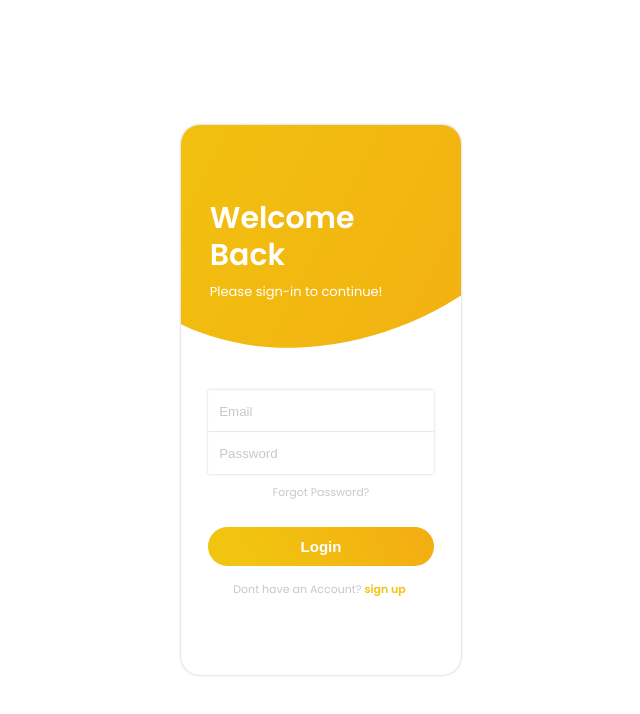
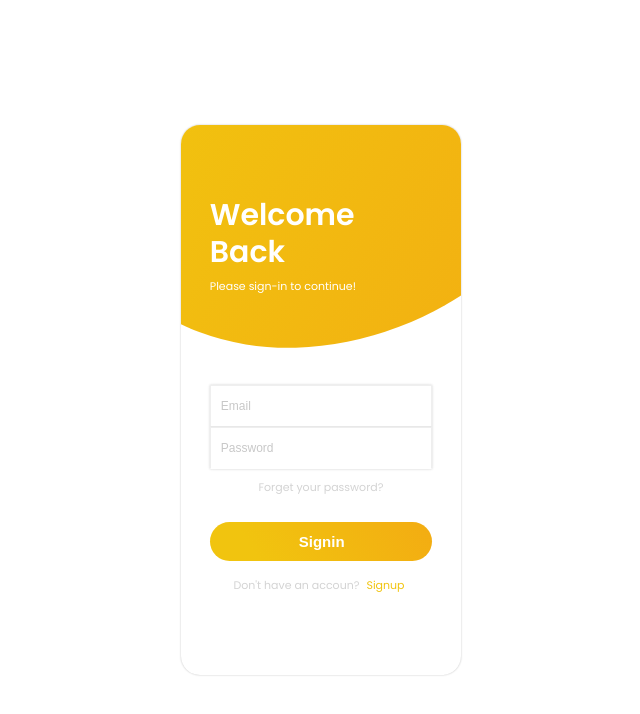
Before and after one commit to ipenywis/modern-react-login, a React (Create React App) app: page / in a window 1280 px wide. Shown: the top 714 px of the page, without its empty margins (319-959 px from the left). Built offline with nearby package versions, Linux system fonts and the light colour scheme.

Commit message:
Add full login and register forms with animation

```diff
--- a/src/App.js
+++ b/src/App.js
@@ -1,4 +1,3 @@
-import logo from "./logo.svg";
 import "./App.css";
 import styled from "styled-components";
 import { AccountBox } from "./components/accountBox";
--- a/src/components/accountBox/common.jsx
+++ b/src/components/accountBox/common.jsx
@@ -16,49 +16,47 @@ export const FormContainer = styled.form`
 `;
 
 export const MutedLink = styled.a`
-  color: rgba(200, 200, 200, 1);
   font-size: 11px;
+  color: rgba(200, 200, 200, 0.8);
   font-weight: 500;
-  margin: 10px 0;
   text-decoration: none;
 `;
 
 export const BoldLink = styled.a`
-  color: rgba(241, 196, 15, 1);
-  font-weight: 600;
   font-size: 11px;
+  color: rgb(241, 196, 15);
+  font-weight: 500;
   text-decoration: none;
-  margin: 0 3px;
+  margin: 0 4px;
 `;
 
 export const Input = styled.input`
   width: 100%;
   height: 42px;
   outline: none;
-  border: 1px solid rgba(200, 200, 200, 0.03);
-  padding: 0 10px;
-  transition: all, 200ms ease-in-out;
-  box-sizing: border-box;
+  border: 1px solid rgba(200, 200, 200, 0.3);
+  padding: 0px 10px;
   border-bottom: 1.4px solid transparent;
+  transition: all 200ms ease-in-out;
+  font-size: 12px;
 
   &::placeholder {
     color: rgba(200, 200, 200, 1);
   }
 
   &:not(:last-of-type) {
-    border-bottom: 1.4px solid rgba(200, 200, 200, 0.4);
+    border-bottom: 1.5px solid rgba(200, 200, 200, 0.4);
   }
 
   &:focus {
     outline: none;
-    //box-shadow: 0px 0px 2px rgba(200, 200, 200, 1);
-    border-bottom: 2px solid rgba(241, 196, 15, 1);
+    border-bottom: 2px solid rgb(241, 196, 15);
   }
 `;
 
 export const SubmitButton = styled.button`
+  width: 100%;
   padding: 11px 40%;
-  width: 100%;
   color: #fff;
   font-size: 15px;
   font-weight: 600;
@@ -66,18 +64,13 @@ export const SubmitButton = styled.button`
   border-radius: 100px 100px 100px 100px;
   cursor: pointer;
   transition: all, 240ms ease-in-out;
-
-  background: rgba(241, 196, 15, 1);
+  background: rgb(241, 196, 15);
   background: linear-gradient(
     58deg,
     rgba(241, 196, 15, 1) 20%,
     rgba(243, 172, 18, 1) 100%
   );
 
-  &:focus {
-    outline: none;
-  }
-
   &:hover {
     filter: brightness(1.03);
   }
--- a/src/components/accountBox/index.jsx
+++ b/src/components/accountBox/index.jsx
@@ -1,10 +1,9 @@
-import React, { createContext, useState } from "react";
+import React, { useState } from "react";
 import styled from "styled-components";
+import { LoginForm } from "./loginForm";
 import { motion } from "framer-motion";
-import { LoginForm } from "./loginForm";
-import { AccountContext } from "./context";
+import { AccountContext } from "./accountContext";
 import { SignupForm } from "./signupForm";
-import { MutedLink } from "./common";
 
 const BoxContainer = styled.div`
   width: 280px;
@@ -13,14 +12,14 @@ const BoxContainer = styled.div`
   flex-direction: column;
   border-radius: 19px;
   background-color: #fff;
-  box-shadow: 0px 0px 2.7px rgba(15, 15, 15, 0.28);
+  box-shadow: 0 0 2px rgba(15, 15, 15, 0.28);
   position: relative;
   overflow: hidden;
 `;
 
 const TopContainer = styled.div`
   width: 100%;
-  height: 255px;
+  height: 250px;
   display: flex;
   flex-direction: column;
   justify-content: flex-end;
@@ -29,14 +28,16 @@ const TopContainer = styled.div`
 `;
 
 const BackDrop = styled(motion.div)`
-  position: absolute;
   width: 160%;
   height: 550px;
+  position: absolute;
+  display: flex;
+  flex-direction: column;
   border-radius: 50%;
   transform: rotate(60deg);
   top: -290px;
   left: -70px;
-  background: rgba(241, 196, 15, 1);
+  background: rgb(241, 196, 15);
   background: linear-gradient(
     58deg,
     rgba(241, 196, 15, 1) 20%,
@@ -45,35 +46,34 @@ const BackDrop = styled(motion.div)`
 `;
 
 const HeaderContainer = styled.div`
+  width: 100%;
   display: flex;
   flex-direction: column;
-  margin-bottom: 10px;
 `;
 
 const HeaderText = styled.h2`
+  font-size: 30px;
   font-weight: 600;
+  line-height: 1.24;
   color: #fff;
   z-index: 10;
   margin: 0;
-  font-size: 30px;
-  line-height: 1.24;
 `;
 
 const SmallText = styled.h5`
+  color: #fff;
   font-weight: 500;
-  color: #fff;
+  font-size: 11px;
   z-index: 10;
   margin: 0;
-  font-size: 13px;
-  line-height: 1.24;
+  margin-top: 7px;
 `;
 
 const InnerContainer = styled.div`
   width: 100%;
   display: flex;
   flex-direction: column;
-  align-items: center;
-  padding: 0 1.7em;
+  padding: 0 1.8em;
 `;
 
 const backdropVariants = {
@@ -101,64 +101,52 @@ export function AccountBox(props) {
   const [isExpanded, setExpanded] = useState(false);
   const [active, setActive] = useState("signin");
 
-  const playExpandingEffect = () => {
+  const playExpandingAnimation = () => {
     setExpanded(true);
-    /*
-      Collapse it after short amount of time
-      To Finish transition
-    */
     setTimeout(() => {
       setExpanded(false);
     }, expandingTransition.duration * 1000 - 1500);
   };
 
-  const switchActive = (active) => {
-    setTimeout(() => setActive(active), 400);
-  };
-
   const switchToSignup = () => {
-    playExpandingEffect();
-    switchActive("signup");
+    playExpandingAnimation();
+    setTimeout(() => {
+      setActive("signup");
+    }, 400);
   };
 
   const switchToSignin = () => {
-    playExpandingEffect();
-    switchActive("signin");
+    playExpandingAnimation();
+    setTimeout(() => {
+      setActive("signin");
+    }, 400);
   };
 
-  const contextValue = {
-    switchToSignup,
-    switchToSignin,
-    playExpandingEffect,
-  };
+  const contextValue = { switchToSignup, switchToSignin };
 
   return (
     <AccountContext.Provider value={contextValue}>
       <BoxContainer>
         <TopContainer>
           <BackDrop
+            initial={false}
+            animate={isExpanded ? "expanded" : "collapsed"}
             variants={backdropVariants}
             transition={expandingTransition}
-            initial={false}
-            animate={isExpanded ? "expanded" : "collapsed"}
           />
           {active === "signin" && (
-            <>
-              <HeaderContainer>
-                <HeaderText>Welcome</HeaderText>
-                <HeaderText>Back</HeaderText>
-              </HeaderContainer>
+            <HeaderContainer>
+              <HeaderText>Welcome</HeaderText>
+              <HeaderText>Back</HeaderText>
               <SmallText>Please sign-in to continue!</SmallText>
-            </>
+            </HeaderContainer>
           )}
           {active === "signup" && (
-            <>
-              <HeaderContainer>
-                <HeaderText>Create </HeaderText>
-                <HeaderText>Account</HeaderText>
-              </HeaderContainer>
+            <HeaderContainer>
+              <HeaderText>Create</HeaderText>
+              <HeaderText>Account</HeaderText>
               <SmallText>Please sign-up to continue!</SmallText>
-            </>
+            </HeaderContainer>
           )}
         </TopContainer>
         <InnerContainer>
--- a/src/components/accountBox/loginForm.jsx
+++ b/src/components/accountBox/loginForm.jsx
@@ -1,5 +1,4 @@
 import React, { useContext } from "react";
-import { Marginer } from "../marginer";
 import {
   BoldLink,
   BoxContainer,
@@ -8,7 +7,8 @@ import {
   MutedLink,
   SubmitButton,
 } from "./common";
-import { AccountContext } from "./context";
+import { Marginer } from "../marginer";
+import { AccountContext } from "./accountContext";
 
 export function LoginForm(props) {
   const { switchToSignup } = useContext(AccountContext);
@@ -16,17 +16,18 @@ export function LoginForm(props) {
   return (
     <BoxContainer>
       <FormContainer>
-        <Input placeholder="Email" />
+        <Input type="email" placeholder="Email" />
         <Input type="password" placeholder="Password" />
       </FormContainer>
-      <MutedLink href="#">Forgot Password?</MutedLink>
+      <Marginer direction="vertical" margin={10} />
+      <MutedLink href="#">Forget your password?</MutedLink>
+      <Marginer direction="vertical" margin="1.6em" />
+      <SubmitButton type="submit">Signin</SubmitButton>
       <Marginer direction="vertical" margin="1em" />
-      <SubmitButton>Login</SubmitButton>
-      <Marginer direction="vertical" margin={5} />
       <MutedLink href="#">
-        Dont have an Account?
+        Don't have an accoun?{" "}
         <BoldLink href="#" onClick={switchToSignup}>
-          sign up
+          Signup
         </BoldLink>
       </MutedLink>
     </BoxContainer>
--- a/src/components/accountBox/signupForm.jsx
+++ b/src/components/accountBox/signupForm.jsx
@@ -1,5 +1,4 @@
 import React, { useContext } from "react";
-import { Marginer } from "../marginer";
 import {
   BoldLink,
   BoxContainer,
@@ -8,7 +7,8 @@ import {
   MutedLink,
   SubmitButton,
 } from "./common";
-import { AccountContext } from "./context";
+import { Marginer } from "../marginer";
+import { AccountContext } from "./accountContext";
 
 export function SignupForm(props) {
   const { switchToSignin } = useContext(AccountContext);
@@ -16,18 +16,18 @@ export function SignupForm(props) {
   return (
     <BoxContainer>
       <FormContainer>
-        <Input placeholder="Full Name" />
-        <Input placeholder="Email" />
+        <Input type="text" placeholder="Full Name" />
+        <Input type="email" placeholder="Email" />
         <Input type="password" placeholder="Password" />
         <Input type="password" placeholder="Confirm Password" />
       </FormContainer>
+      <Marginer direction="vertical" margin={10} />
+      <SubmitButton type="submit">Signup</SubmitButton>
       <Marginer direction="vertical" margin="1em" />
-      <SubmitButton>Signup</SubmitButton>
-      <Marginer direction="vertical" margin={5} />
       <MutedLink href="#">
         Already have an account?
         <BoldLink href="#" onClick={switchToSignin}>
-          sign in
+          Signin
         </BoldLink>
       </MutedLink>
     </BoxContainer>
```
Also changed, not shown: src/components/accountBox/accountContext.js (renamed from src/components/accountBox/context.js), 1 other file (tests, documents, lock files or other folders).
